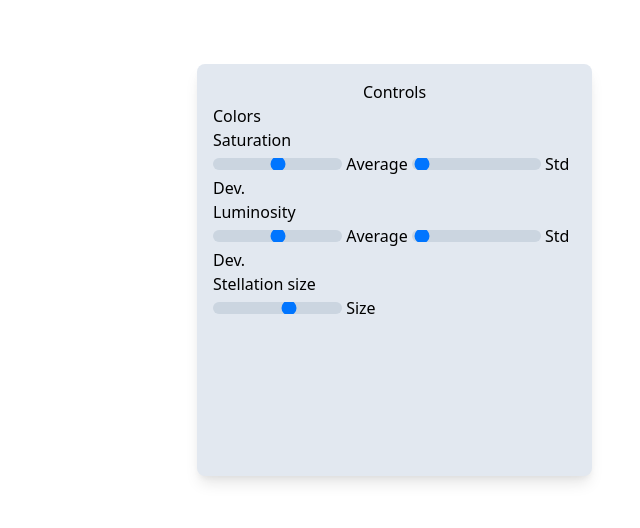
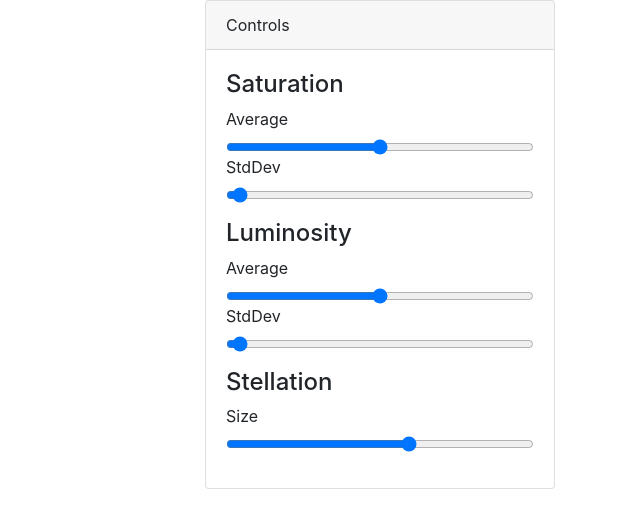
Before and after one commit to cbbaker/three-test, a website built with webpack: page src/index.html in a window 1280 px wide. Shown: the whole page, without its empty margins (640-1280 px from the left). Built offline with nearby package versions, Linux system fonts and the light colour scheme.

Commit message:
switched to bootstrap since I don't have time to learn tailwind rn

```diff
--- a/package.json
+++ b/package.json
@@ -41,13 +41,15 @@
 		},
 		"dependencies": {
 				"@types/mathjs": "^6.0.5",
+				"bootstrap": "^4.5.3",
 				"immutable": "^4.0.0-rc.12",
+				"jquery": "^1.9.1",
 				"lodash": "^4.17.20",
 				"mathjs": "^7.5.1",
+				"popper.js": "^1.16.1",
 				"postcss-preset-env": "^6.7.0",
 				"rxjs": "^6.6.3",
 				"rxjs-compat": "^6.6.3",
-				"tailwindcss": "^1.9.2",
 				"three": "^0.121.1"
 		}
 }
--- a/src/index.html
+++ b/src/index.html
@@ -1,4 +1,3 @@
-
 <!DOCTYPE html>
 <html>
   <head>
@@ -7,46 +6,61 @@
 		<meta name="viewport" content="width=device-width, initial-scale=1" />
 	</head>
   <body>
-		<div class="px-8 py-12 flex container">
-			<canvas id="canvas" class="w-2/3"></canvas>
-			<div class="w-1/3 rounded-lg shadow-lg bg-gray-300 m-4 p-4">
-				<h2 class="text-bold text-center">Controls</h2>
+		<div class="container">
+			<div class="row">
+				<div class="col-12 col-md-8">
+					<canvas id="canvas"></canvas>
+				</div>
+				<div class="col-12 col-md-4">
+					<div class="card">
+						<div class="card-header">
+							Controls
+						</div>
+						<div class="card-body">
 							<form>
-				<h3>Colors</h3>
+								<div class="form-group">
 									<h4>Saturation</h4>
-					<input class="rounded-lg overflow-hidden appearance-none bg-gray-400 h-3 w-128"
+									<label for="saturationAverage">Average</label>
+									<input type="range" class="form-control-range"
+												 id="saturationAverage"
 												 name="saturationAverage"
-								 id="saturationAverage"
-								 type="range" min="0" max="1" step="0.01" value="0.5"
+												 min="0" max="1" step="0.01" value="0.5"
 												 />
-					<label for="saturationAverage">Average</label>
-					<input class="rounded-lg overflow-hidden appearance-none bg-gray-400 h-3 w-128"
+									<label for="saturationStdDev">StdDev</label>
+									<input type="range" class="form-control-range"
+												 id="saturationStdDev"
 												 name="saturationStdDev"
-								 id="saturationStdDev"
-								 type="range" min="0" max="1" step="0.01" value="0.02"
+												 min="0" max="1" step="0.01" value="0.02"
 												 />
-					<label for="saturationStdDev">Std Dev.</label>
+								</div>
+								<div class="form-group">
 									<h4>Luminosity</h4>
-					<input class="rounded-lg overflow-hidden appearance-none bg-gray-400 h-3 w-128"
+									<label for="luminosityAverage">Average</label>
+									<input type="range" class="form-control-range"
+												 id="luminosityAverage"
 												 name="luminosityAverage"
-								 id="luminosityAverage"
-								 type="range" min="0" max="1" step="0.01" value="0.5"
+												 min="0" max="1" step="0.01" value="0.5"
 												 />
-					<label for="luminosityAverage">Average</label>
-					<input class="rounded-lg overflow-hidden appearance-none bg-gray-400 h-3 w-128"
+									<label for="luminosityStdDev">StdDev</label>
+									<input type="range" class="form-control-range"
+												 id="luminosityStdDev"
 												 name="luminosityStdDev"
-								 id="luminosityStdDev"
-								 type="range" min="0" max="1" step="0.01" value="0.02"
+												 min="0" max="1" step="0.01" value="0.02"
 												 />
-					<label for="luminosityStdDev">Std Dev.</label>
-					<h4>Stellation size</h4>
-					<input class="rounded-lg overflow-hidden appearance-none bg-gray-400 h-3 w-128"
+								</div>
+								<div class="form-group">
+									<h4>Stellation</h4>
+									<label for="stellationSize">Size</label>
+									<input type="range" class="form-control-range"
+												 id="stellationSize"
 												 name="stellationSize"
-								 id="stellationSize"
-								 type="range" min="-1" max="4" step="0.02" value="2"
+												 min="-1" max="4" step="0.02" value="2"
 												 />
-					<label for="stellationSize">Size</label>
+								</div>
 							</form>
+						</div>
+					</div>
+				</div>
 			</div>
 		</div>
 	</body>
--- a/src/index.ts
+++ b/src/index.ts
@@ -1,3 +1,4 @@
+import 'bootstrap/dist/css/bootstrap.min.css';
 import * as three from 'three';
 import * as _ from 'lodash';
 import * as Rx from 'rxjs-compat';
--- a/src/styles.css
+++ b/src/styles.css
@@ -1,5 +1,3 @@
-@tailwind base;
-
-@tailwind components;
-
-@tailwind utilities;
+#canvas {
+		width: 100%;
+}
--- a/webpack.common.js
+++ b/webpack.common.js
@@ -42,7 +42,6 @@ module.exports = {
                             postcssOptions: {
                                 ident: 'postcss',
                                 plugins: [
-                                    require('tailwindcss'),
                                     require('autoprefixer'),
                                 ]
                             }
```
Also changed, not shown: 1 other file. Lines whose indentation alone changed are shown as unchanged.
